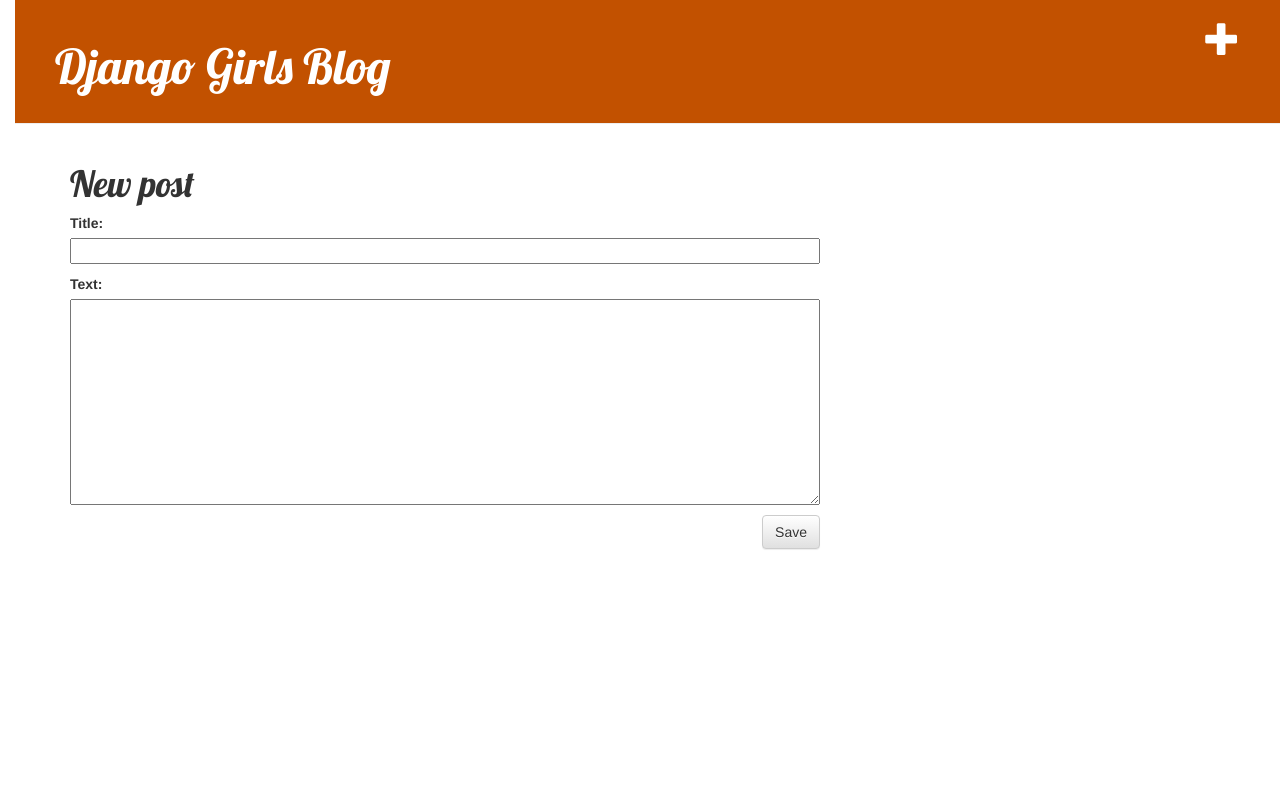
After one commit to AdityaKarn/my-first-blog, a Django app: page /post/new/ in a window 1280 px wide. The commit adds this page. Run offline with Django 3.2, Linux system fonts and the light colour scheme; some libraries are stand-ins or nearby versions.

Commit message:
I think i am finished

```diff
--- /dev/null
+++ b/blog/forms.py
@@ -0,0 +1,9 @@
+from django import forms
+
+from .models import Post
+
+class PostForm(forms.ModelForm):
+
+    class Meta:
+        model = Post
+        fields = ('title', 'text',)
--- /dev/null
+++ b/blog/static/css/blog.css
@@ -0,0 +1,54 @@
+h1 a, h2 a {
+    color: #C25100;
+}
+
+body {
+    padding-left: 15px;
+}
+
+.page-header {
+    background-color: #C25100;
+    margin-top: 0;
+    padding: 20px 20px 20px 40px;
+}
+
+.page-header h1, .page-header h1 a, .page-header h1 a:visited, .page-header h1 a:active {
+    color: #ffffff;
+    font-size: 36pt;
+    text-decoration: none;
+}
+
+.content {
+    margin-left: 40px;
+}
+
+h1, h2, h3, h4 {
+    font-family: 'Lobster', cursive;
+}
+
+.date {
+    color: #828282;
+}
+
+.save {
+    float: right;
+}
+
+.post-form textarea, .post-form input {
+    width: 100%;
+}
+
+.top-menu, .top-menu:hover, .top-menu:visited {
+    color: #ffffff;
+    float: right;
+    font-size: 26pt;
+    margin-right: 20px;
+}
+
+.post {
+    margin-bottom: 70px;
+}
+
+.post h2 a, .post h2 a:visited {
+    color: #000000;
+}
--- /dev/null
+++ b/blog/templates/blog/base.html
@@ -0,0 +1,37 @@
+
+{% load static %}
+<html>
+    <head>
+
+        <title>Django Girls blog</title>
+
+        <link rel="stylesheet" href="//maxcdn.bootstrapcdn.com/bootstrap/3.2.0/css/bootstrap.min.css">
+        <link rel="stylesheet" href="//maxcdn.bootstrapcdn.com/bootstrap/3.2.0/css/bootstrap-theme.min.css">
+        <link rel="stylesheet" href="{% static 'css/blog.css' %}">
+        <link href="//fonts.googleapis.com/css?family=Lobster&subset=latin,latin-ext" rel="stylesheet" type="text/css">
+
+    </head>
+    <body>
+            <div class="page-header">
+                <a href="{% url 'post_new' %}" class="top-menu"><span class="glyphicon glyphicon-plus"></span></a>
+                <h1><a href="/">Django Girls Blog</a></h1>
+            </div>
+            <div class="content container">
+                <div class="row">
+                    <div class="col-md-8">
+                    {% block content %}
+                        {% for post in posts %}
+                            <div class="post">
+                                <div class="date">
+                                    {{ post.published_date }}
+                                </div>
+                                <h2><a href="{% url 'post_detail' pk=post.pk %}">{{ post.title }}</a></h2>
+                                <p>{{ post.text|linebreaksbr }}</p>
+                            </div>
+                        {% endfor %}
+                    {% endblock %}
+                    </div>
+                </div>
+            </div>
+        </body>
+</html>
--- /dev/null
+++ b/blog/templates/blog/post_edit.html
@@ -0,0 +1,9 @@
+{% extends 'blog/base.html' %}
+
+{% block content%}
+	<h1>New post</h1>
+	<form method="POST" class="post-form">{% csrf_token %}
+		{{ form.as_p }}
+		<button type="submit" class="save btn btn-default">Save</button>
+	</form>
+{% endblock %}
--- a/blog/urls.py
+++ b/blog/urls.py
@@ -3,4 +3,7 @@ from . import views
 
 urlpatterns = [
     path('', views.post_list, name='post_list'),
+    path('post/<int:pk>/', views.post_detail, name='post_detail'),
+    path('post/new/', views.post_new, name='post_new'),
+    path('post/<int:pk>/edit/', views.post_edit, name='post_edit'),
 ]
--- a/blog/views.py
+++ b/blog/views.py
@@ -1,9 +1,41 @@
+
 from django.shortcuts import render
 from django.utils import timezone
+from django.shortcuts import render, get_object_or_404, redirect
 from .models import Post
-
-# Create your views here.
+from .forms import PostForm
 
 def post_list(request):
-    posts= Post.objects.filter(published_date__lte=timezone.now()).order_by('published_date')
-    return render(request, 'blog/post_list.html', {'posts': posts})
+    posts = Post.objects.filter(published_date__lte=timezone.now()).order_by('published_date')
+    return render(request, 'blog/post_list.html', {'posts':posts})
+
+def post_detail(request, pk):
+    post = get_object_or_404(Post, pk=pk)
+    return render(request, 'blog/post_detail.html', {'post': post})
+
+def post_new(request):
+    if request.method == "POST":
+       form = PostForm(request.POST)
+       if form.is_valid():
+           post = form.save(commit=False)
+           post.author = request.user
+           post.published_date = timezone.now()
+           post.save()
+           return redirect('post_detail', pk=post.pk)
+    else:
+        form = PostForm()
+    return render(request, 'blog/post_edit.html', {'form': form})
+
+def post_edit(request, pk):
+    post = get_object_or_404(Post, pk=pk)
+    if request.method == "POST":
+        form = PostForm(request.POST, instance=post)
+        if form.is_valid():
+            post = form.save(commit=False)
+            post.author = request.user
+            post.published_date = timezone.now()
+            post.save()
+            return redirect('post_detail', pk=post.pk)
+    else:
+        form = PostForm(instance=post)
+    return render(request, 'blog/post_edit.html', {'form': form})
```
Also changed, not shown: blog/templates/blog/post_detail.html (added, +14 -0 lines), blog/templates/blog/post_list.html (+12 -21 lines), db.sqlite3.
